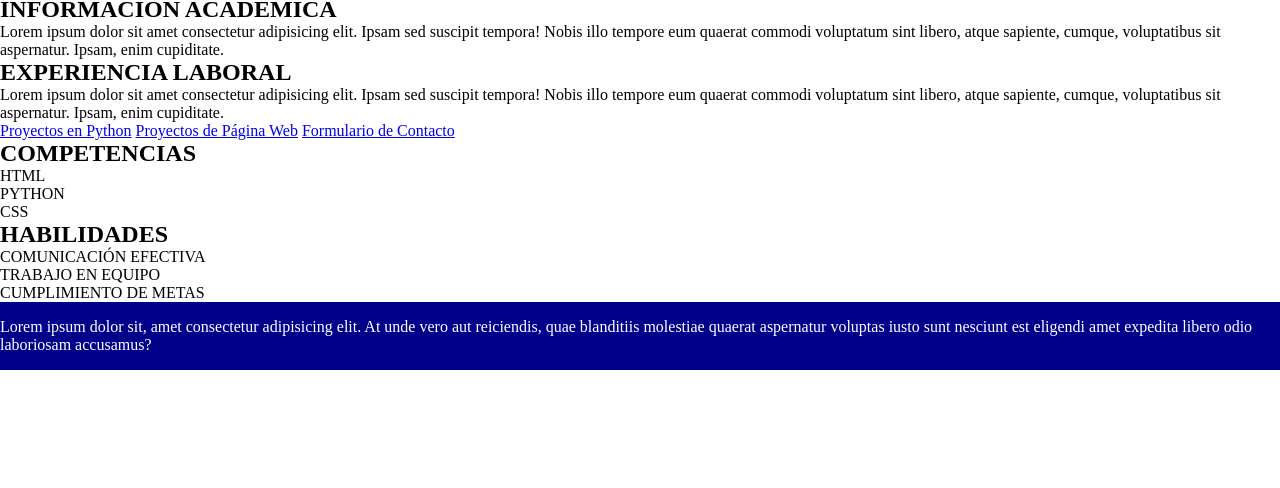
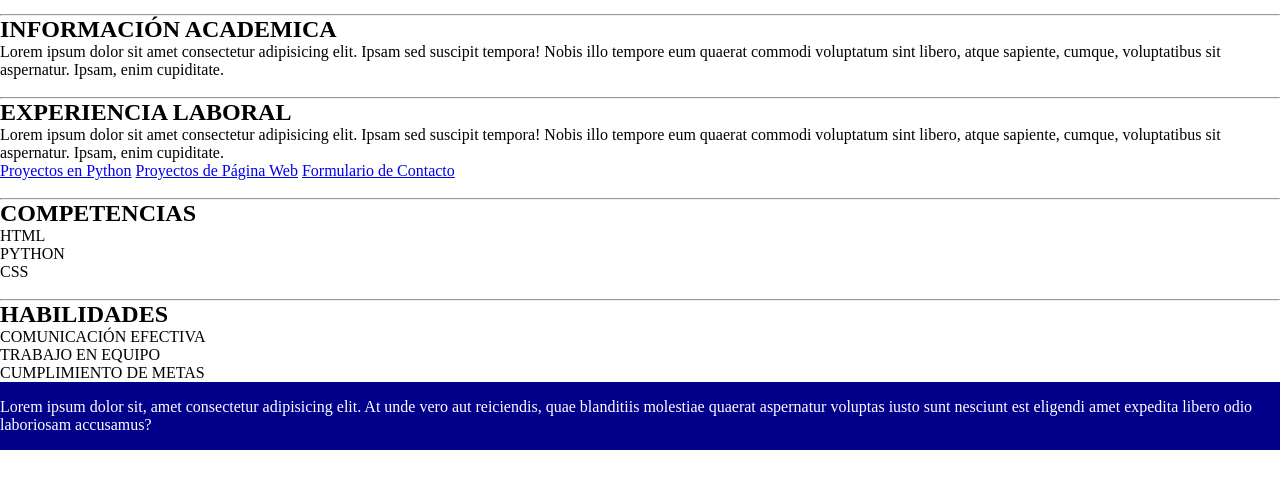
Before and after one commit to Scr1ptechnick/CV_Alexis_Marin, a plain HTML site: page index.html in a window 1280 px wide. Shown: the part 236-724 px from the top of the page. Drawn offline with Linux system fonts and the light colour scheme.

Commit message:
Adición de espacios y lineas entre articles

```diff
--- a/index.html
+++ b/index.html
@@ -20,6 +20,8 @@
             Ipsam, enim cupiditate.</p>
 
         </article>
+        <br>
+        <hr>
 
         <article>
             <h2>INFORMACIÓN ACADEMICA</h2>
@@ -29,7 +31,8 @@
             Ipsam, enim cupiditate.</p>
 
         </article>
-
+        <br>
+        <hr>
         <article>
             <h2>EXPERIENCIA LABORAL</h2>
             <p>Lorem ipsum dolor sit amet consectetur adipisicing elit.
@@ -40,7 +43,8 @@
             <a href="https://scr1ptechnick.github.io/Pagina_Web_2/" target="_blank">Proyectos de Página Web</a>
             <a href="formulario.html" target="_blank">Formulario de Contacto</a>
         </article>
-
+        <br>
+        <hr>
         <article>
             <h2>COMPETENCIAS</h2>
            <ul>
@@ -49,7 +53,8 @@
                 <li>CSS</li>
            </ul>
         </article>
-
+        <br>
+        <hr>
         <article>
             <h2>HABILIDADES</h2>
            <ol>
```
